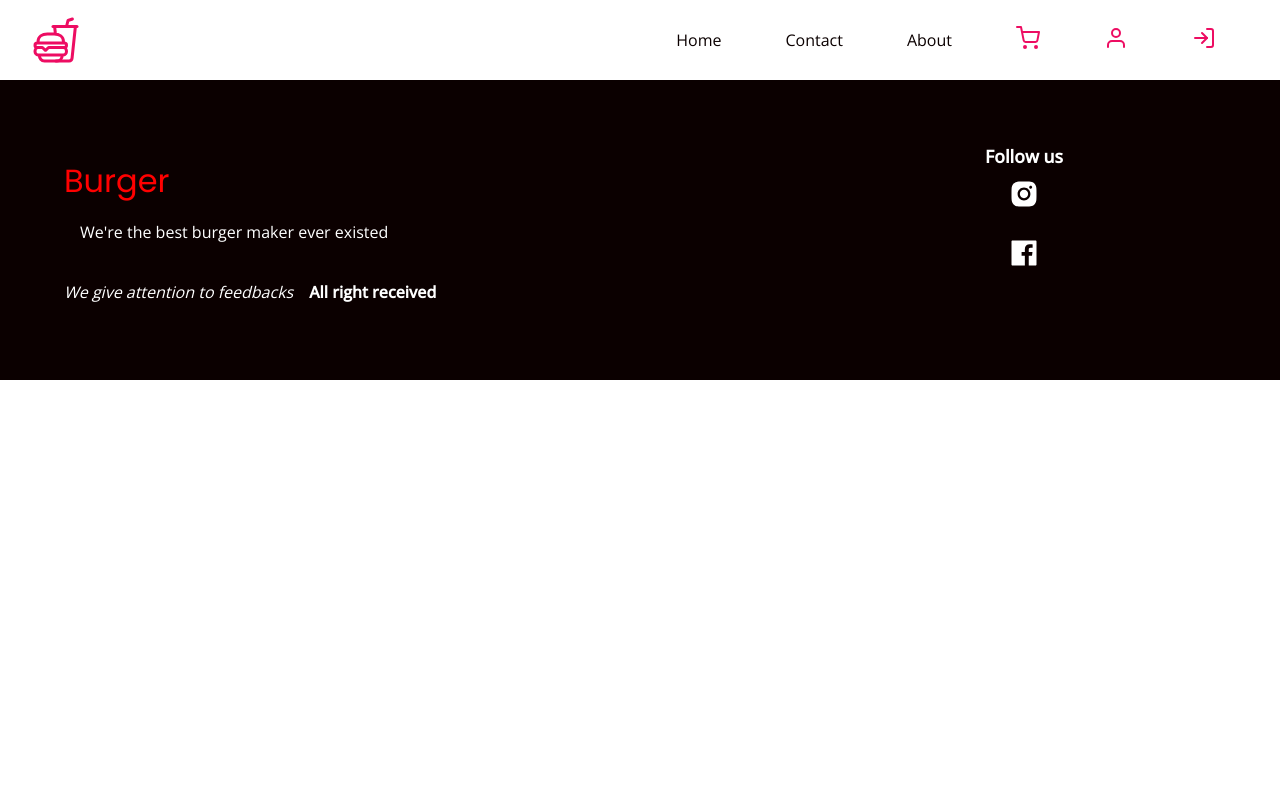
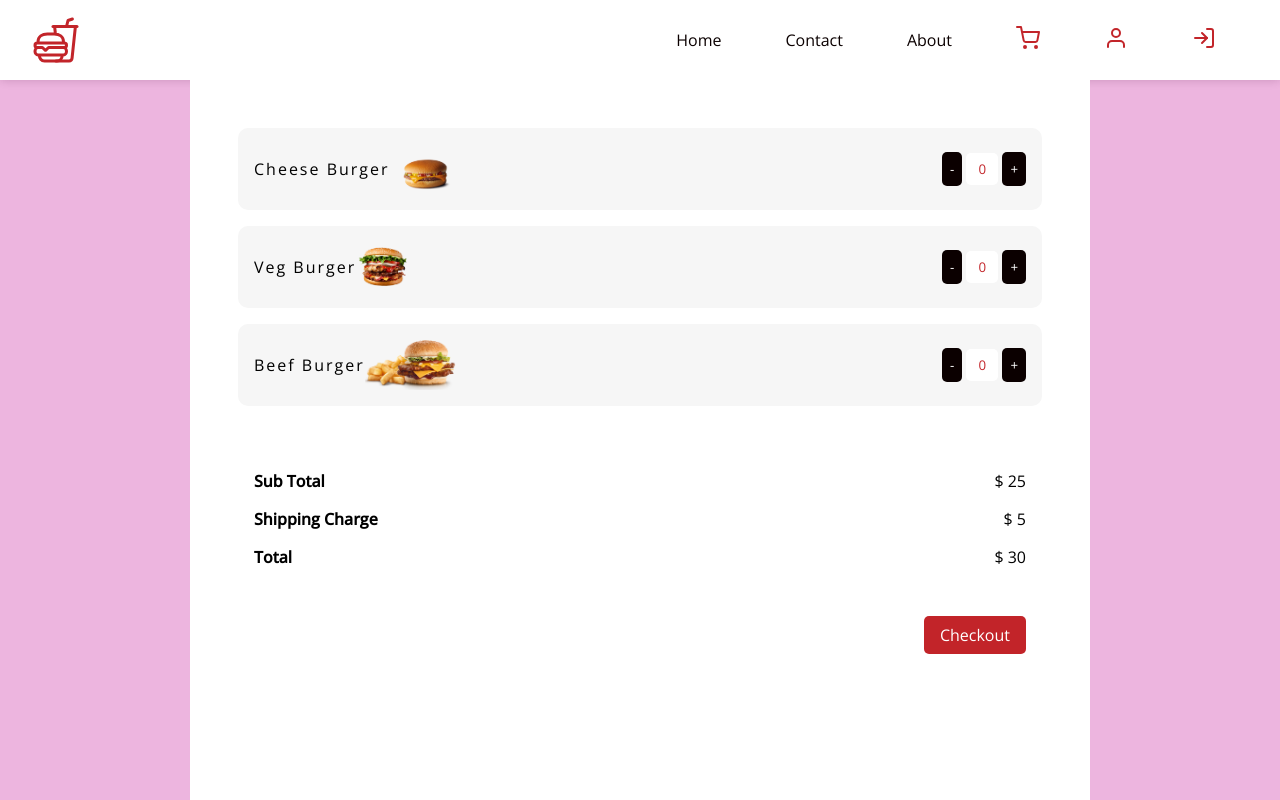
Before and after one commit to Anup4944/fast-food-website, a React (Create React App) app in the folder frontend/: page /cart in a window 1280 px wide. Shown: the top 800 px of the page. Built offline with nearby package versions, Linux system fonts and the light colour scheme.

Commit message:
cart and shipping page created

```diff
--- a/frontend/src/App.js
+++ b/frontend/src/App.js
@@ -5,12 +5,16 @@ import Header from "./components/layout/Header";
 import Home from "./components/home/Home";
 import Footer from "./components/layout/Footer";
 import Contact from "./components/contact/Contact.jsx";
+import Cart from "./components/cart/Cart";
+import Shipping from "./components/cart/Cart/Shipping.jsx";
 
 import "./styles/header.scss";
 import "./styles/home.scss";
 import "./styles/menu.scss";
 import "./styles/footer.scss";
 import "./styles/contact.scss";
+import "./styles/cart.scss";
+import "./styles/shipping.scss";
 
 const App = () => {
   return (
@@ -19,6 +23,8 @@ const App = () => {
       <Routes>
         <Route path="/" element={<Home />} />
         <Route path="/contact" element={<Contact />} />
+        <Route path="/cart" element={<Cart />} />
+        <Route path="/checkout" element={<Shipping />} />
       </Routes>
       <Footer />
     </Router>
--- /dev/null
+++ b/frontend/src/components/cart/Cart.jsx
@@ -0,0 +1,70 @@
+import React from "react";
+import { Link } from "react-router-dom";
+import burger1 from "../../assets/burger1.png";
+import burger2 from "../../assets/burger2.png";
+import burger3 from "../../assets/burger3.png";
+
+const CartItem = ({ value, title, img, increment, decrement }) => {
+  return (
+    <div className="cartItem">
+      <div>
+        <h4>{title}</h4>
+        <img src={img} alt="Burger" />
+      </div>
+      <div>
+        <button onClick={increment}>-</button>
+        <input type="number" readOnly value={value} />
+        <button onClick={decrement}>+</button>
+      </div>
+    </div>
+  );
+};
+
+const Cart = () => {
+  const increment = (item) => {};
+  const decrement = (item) => {};
+  return (
+    <section className="cart">
+      <main>
+        <CartItem
+          title={"Cheese Burger"}
+          img={burger1}
+          value={0}
+          increment={() => increment(1)}
+          decrement={() => decrement(1)}
+        />
+        <CartItem
+          title={"Veg Burger"}
+          img={burger2}
+          value={0}
+          increment={() => increment(2)}
+          decrement={() => decrement(2)}
+        />
+        <CartItem
+          title={"Beef Burger"}
+          img={burger3}
+          value={0}
+          increment={() => increment(3)}
+          decrement={() => decrement(3)}
+        />
+        <article>
+          <div>
+            <h4>Sub Total</h4>
+            <p>$ 25</p>
+          </div>
+          <div>
+            <h4>Shipping Charge</h4>
+            <p>$ 5</p>
+          </div>
+          <div>
+            <h4>Total</h4>
+            <p>$ 30</p>
+          </div>
+          <Link to="/checkout">Checkout</Link>
+        </article>
+      </main>
+    </section>
+  );
+};
+
+export default Cart;
--- /dev/null
+++ b/frontend/src/components/cart/Cart/Shipping.jsx
@@ -0,0 +1,42 @@
+import React from "react";
+
+const Shipping = () => {
+  return (
+    <section className="shipping">
+      <main>
+        <h1>Shipping details</h1>
+        <form>
+          <div>
+            <label>Unit/House Number</label>
+            <input type="text" placeholder="Enter your unit/house number" />
+          </div>
+          <div>
+            <label>Street Name</label>
+            <input type="text" placeholder="Enter your street name" />
+          </div>
+          <div>
+            <label>Suburb</label>
+            <input type="text" placeholder="Enter your suburb name" />
+          </div>
+          <div>
+            <label>State</label>
+            <select>
+              <option value=""></option>
+            </select>
+          </div>
+          <div>
+            <label>Post code</label>
+            <input type="number" placeholder="Enter your post code" />
+          </div>
+          <div>
+            <label>Contact Number</label>
+            <input type="number" placeholder="Enter your contact number" />
+          </div>
+          <button type="submit">Place Order</button>
+        </form>
+      </main>
+    </section>
+  );
+};
+
+export default Shipping;
--- /dev/null
+++ b/frontend/src/styles/cart.scss
@@ -0,0 +1,92 @@
+@import "colors";
+
+.cart {
+  background-color: $pink;
+  width: 100%;
+  height: 100vh;
+
+  > main {
+    height: 100%;
+    background-color: white;
+    max-width: 900px;
+    margin: auto;
+    padding: 2rem;
+
+    > article {
+      padding: 2rem;
+      > div {
+        display: flex;
+        justify-content: space-between;
+        margin: 1rem 0;
+      }
+
+      > a {
+        background-color: $red;
+        color: white;
+        padding: 0.5rem 1rem;
+        border-radius: 5px;
+        text-align: center;
+        margin-top: 2rem;
+        float: right;
+      }
+    }
+  }
+}
+
+.cartItem {
+  background-color: rgb(246, 246, 246);
+  margin: 1rem;
+  display: flex;
+  align-items: center;
+  justify-content: space-between;
+  padding: 1rem;
+  border-radius: 10px;
+
+  > div {
+    display: flex;
+    align-items: center;
+    > h4 {
+      font-weight: 200;
+      letter-spacing: 2px;
+    }
+
+    > img {
+      height: 50px;
+    }
+
+    > input {
+      text-align: center;
+      width: 2rem;
+      height: 2rem;
+      padding: 0.5rem;
+      border: none;
+      margin: 0.25rem;
+      outline: none;
+      border-radius: 5px;
+      color: $red;
+
+      &::-webkit-outer-spin-button,
+      &::-webkit-inner-spin-button {
+        -webkit-appearance: none;
+        margin: 0;
+      }
+    }
+
+    > button {
+      cursor: pointer;
+      border: none;
+      padding: 0.5rem;
+      background-color: $dark;
+      color: white;
+      border-radius: 5px;
+    }
+  }
+}
+
+@media screen and (max-width: 600px) {
+  .cart > main > article > a {
+    float: none;
+    display: block;
+    width: 100%;
+  }
+}
--- a/frontend/src/styles/colors.scss
+++ b/frontend/src/styles/colors.scss
@@ -1,5 +1,7 @@
-$red: rgba(237, 11, 97, 0.992);
-$reddark: rgb(126, 0, 48);
+$red: rgba(194, 35, 40, 0.992);
+$reddark: rgb(244, 13, 21);
 $dark: rgb(11, 0, 0);
 $lightdark: rgba(58, 49, 49, 0.711);
-$pink: rgb(255, 239, 239);
+$pink: rgba(205, 46, 165, 0.353);
+$black: rgba(17, 14, 14, 0.787);
+$yellowIsh: rgb(245, 241, 10);
--- a/frontend/src/styles/header.scss
+++ b/frontend/src/styles/header.scss
@@ -6,6 +6,7 @@ nav {
   display: flex;
   justify-content: space-between;
   align-items: center;
+  // background-color: $yellowIsh;
   box-shadow: 0 0 10px rgba(0, 0, 0, 0.229);
 
   > div {
--- a/frontend/src/styles/home.scss
+++ b/frontend/src/styles/home.scss
@@ -7,6 +7,11 @@
   div {
     padding-left: 8rem;
     padding-top: 15rem;
+
+    h1,
+    p {
+      color: white;
+    }
 
     > h1 {
       font-size: 4rem;
@@ -38,7 +43,7 @@
     content: "";
     width: 100%;
     height: 100%;
-    background-image: url("../assets//bg.svg");
+    background-image: url("https://images.unsplash.com/photo-1515225369639-13e9812d379e?ixlib=rb-1.2.1&ixid=MnwxMjA3fDB8MHxwaG90by1wYWdlfHx8fGVufDB8fHx8&auto=format&fit=crop&w=1332&q=80");
     background-repeat: no-repeat;
     background-size: cover;
     position: absolute;
@@ -49,6 +54,8 @@
 
 @media screen and (max-width: 600px) {
   .home {
+    background-color: $black;
+    background-image: none;
     > div {
       text-align: center;
       padding-top: 10rem;
```
Also changed, not shown: frontend/src/styles/shipping.scss (added).
